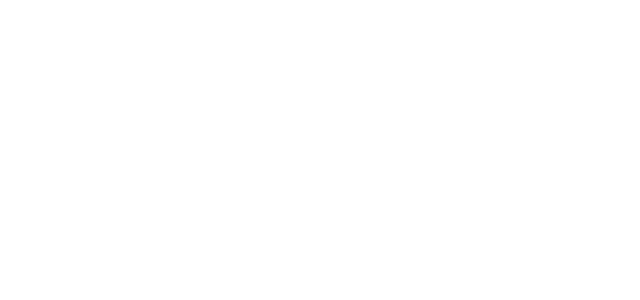
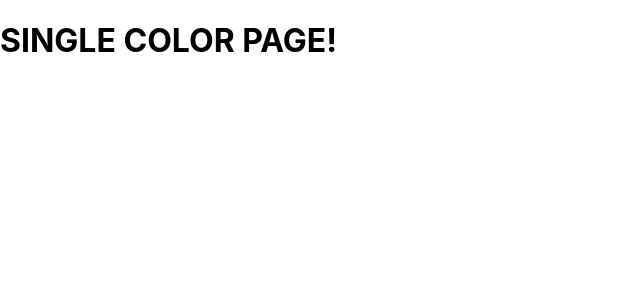
Before and after one commit to necromancer26/react-colors, a React (Create React App) app: page /palette/1/1 in a window 1280 px wide. Shown: the top 300 px of the page, without its empty margins (0-640 px from the left). Built offline with nearby package versions, Linux system fonts and the light colour scheme.

Commit message:
add link to colorbox and add route

```diff
--- a/src/App.js
+++ b/src/App.js
@@ -41,6 +41,11 @@
             />
           )}
         />
+        <Route
+          exact
+          path="/palette/:paletteId/:colorId"
+          render={() => <h1>SINGLE COLOR PAGE!</h1>}
+        />
       </Switch>
       // <div>
       // <Palette palette={generatePalette(seedColors[4])} />
--- a/src/ColorBox.js
+++ b/src/ColorBox.js
@@ -1,6 +1,7 @@
 import React, { Component } from "react";
 import "./ColorBox.css";
 import { CopyToClipboard } from "react-copy-to-clipboard";
+import { Link } from "react-router-dom";
 
 export default class ColorBox extends Component {
   constructor(props) {
@@ -38,7 +39,9 @@
             </div>
             <button className="copy-button">Copy</button>
           </div>
-          <span className="see-more">More</span>
+          <Link to="/" onClick={(e) => e.stopPropagation()}>
+            <span className="see-more">More</span>
+          </Link>
         </div>
       </CopyToClipboard>
     );
--- a/src/PaletteList.js
+++ b/src/PaletteList.js
@@ -1,6 +1,6 @@
 import React, { Component } from "react";
 import MiniPalette from "./MiniPalette";
-import { Link } from "react-router-dom";
+// import { Link } from "react-router-dom";
 import { withStyles } from "@material-ui/styles";
 const styles = {
   root: {
```
